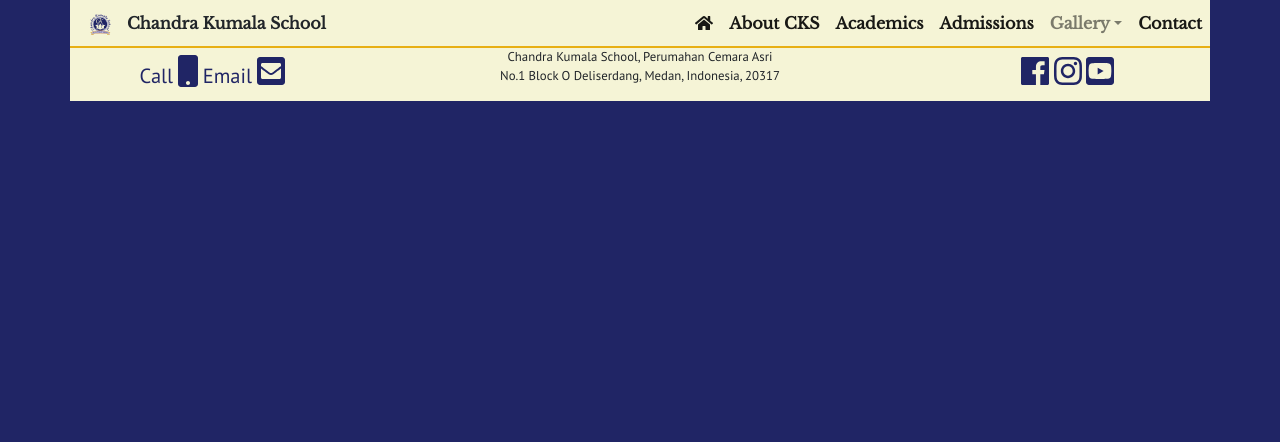
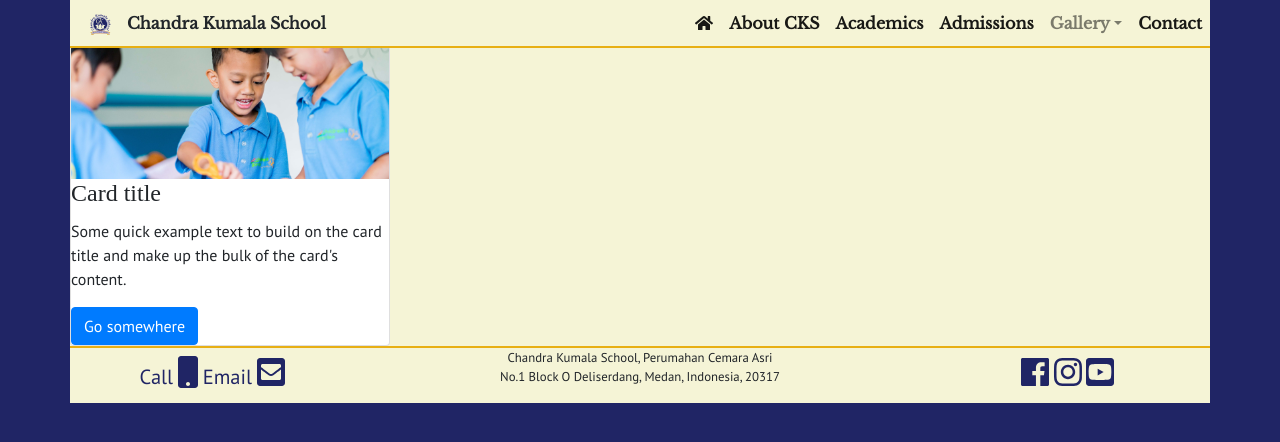
Before and after one commit to inyoka/kumala, a Django app: page /alumni in a window 1280 px wide. Shown: the top 442 px of the page. Run offline with Django 3.2, Linux system fonts and the light colour scheme; some libraries are stand-ins or nearby versions.

Commit message:
Alumni edit

```diff
--- a/templates/www/alumni.html
+++ b/templates/www/alumni.html
@@ -3,6 +3,13 @@
 {% load staticfiles %}
 {% block body_block %}
 
-
+<div class="card" style="width: 20rem;">
+  <img class="card-img-top" src="{% static "/images/00578-1920x800.jpg" %}" alt="Card image cap">
+  <div class="card-block">
+    <h4 class="card-title">Card title</h4>
+    <p class="card-text">Some quick example text to build on the card title and make up the bulk of the card's content.</p>
+    <a href="#" class="btn btn-primary">Go somewhere</a>
+  </div>
+</div>
 
 {% endblock %}
```
